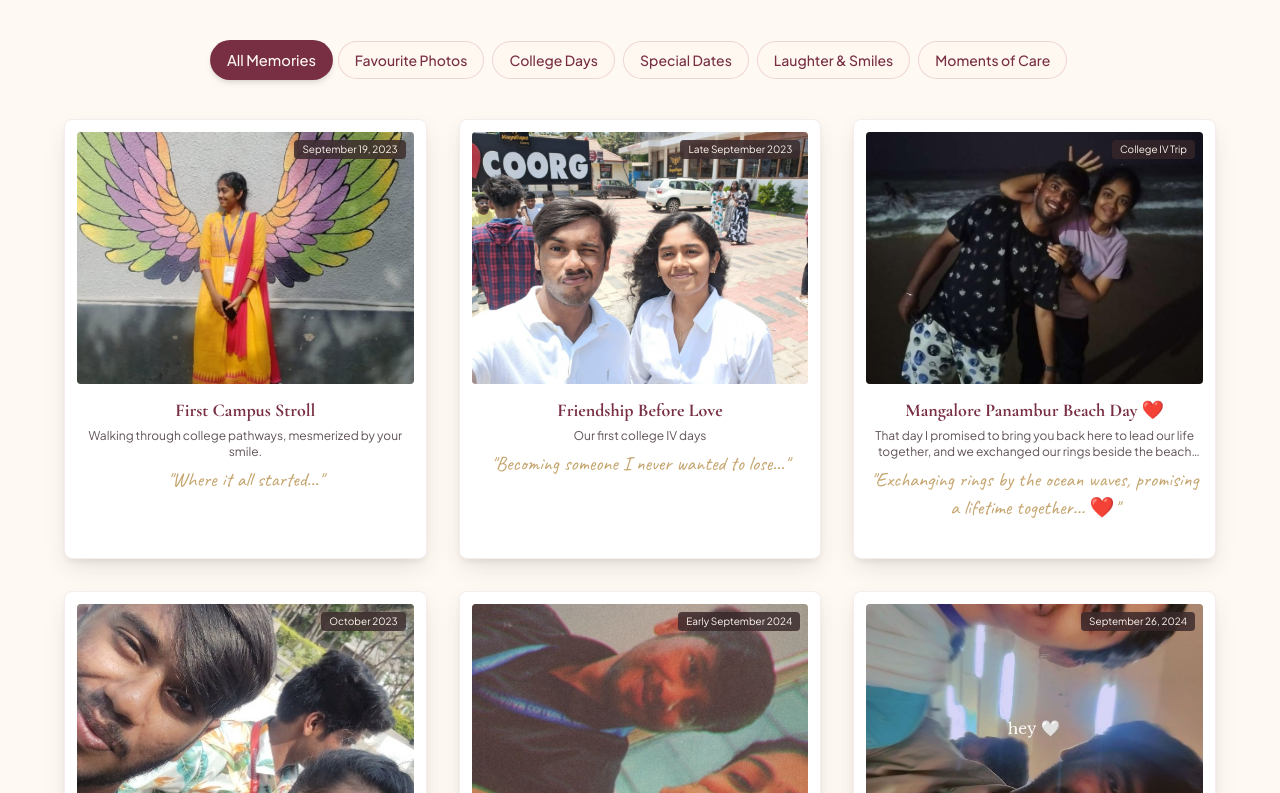
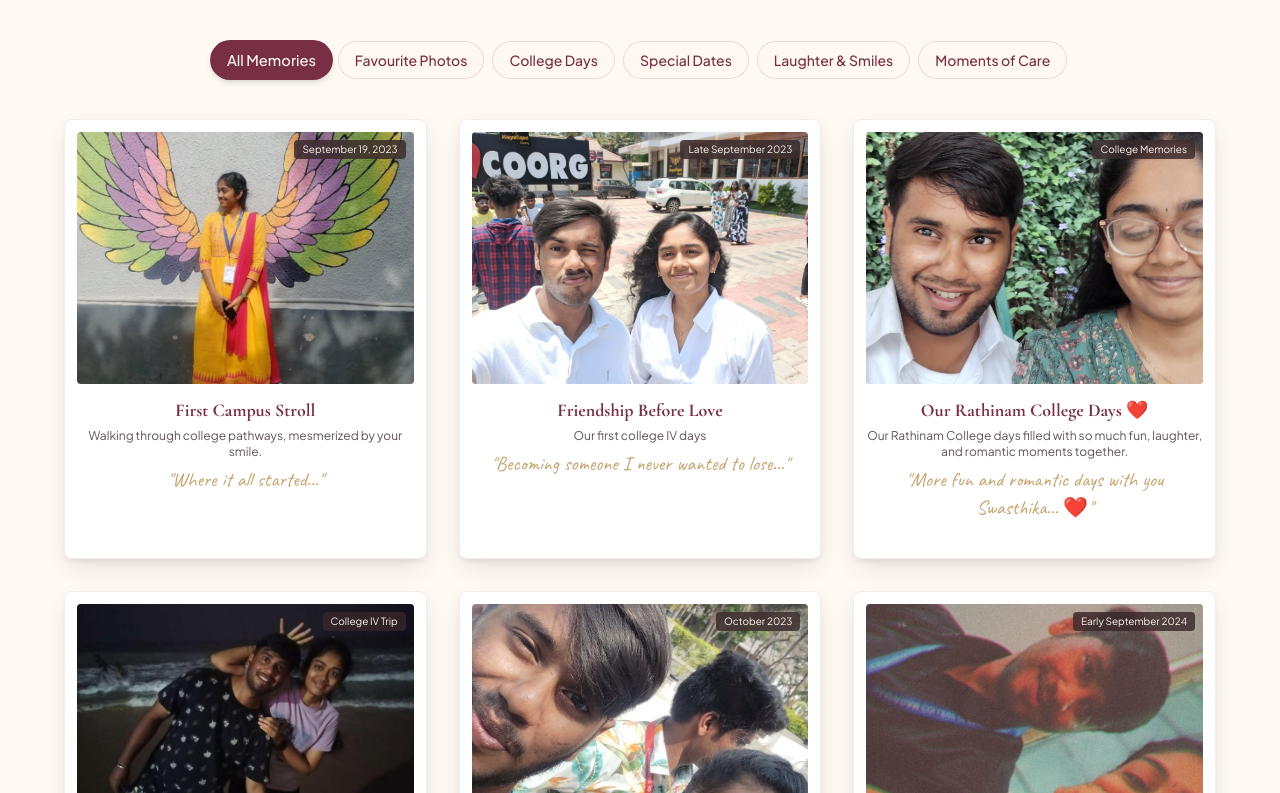
Before and after one commit to Pranesh003/anniversary_story_website, a React (Vite) app: page / in a window 1280 px wide. Shown: the part 10927-11720 px from the top of the page. Built offline with nearby package versions, Linux system fonts and the light colour scheme.

Commit message:
Add Our Rathinam College Days photo to scrapbook memory gallery

```diff
--- a/src/data/memories.ts
+++ b/src/data/memories.ts
@@ -41,6 +41,17 @@ export const MEMORIES: MemoryItem[] = [
     caption: 'Our first college IV days',
     handwrittenNote: 'Becoming someone I never wanted to lose...',
     location: 'Karpagam College Campus'
+  },
+  {
+    id: 'm1f',
+    title: 'Our Rathinam College Days ❤️',
+    date: 'College Memories',
+    category: 'college',
+    imageUrl: '/images/rathinam-college-days.jpg?v=1',
+    placeholderName: 'rathinam-college-days.jpg',
+    caption: 'Our Rathinam College days filled with so much fun, laughter, and romantic moments together.',
+    handwrittenNote: 'More fun and romantic days with you Swasthika... ❤️',
+    location: 'Rathinam College Campus'
   },
   {
     id: 'm1e',
```
Also changed, not shown: public/images/rathinam-college-days.jpg (added).
